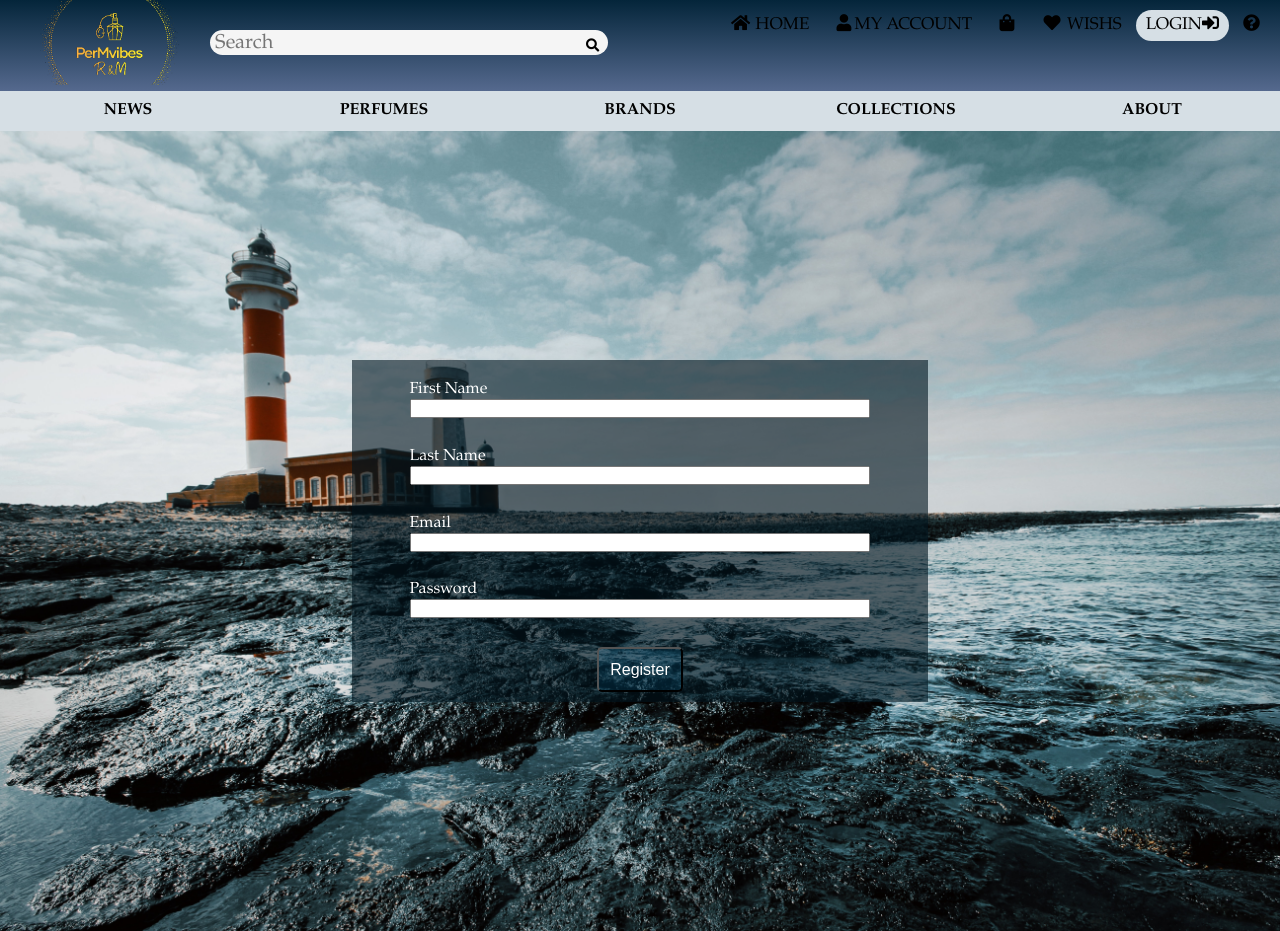
After one commit to NicsanRalucaM/Perfume-Web-Manager, a PHP site: page /register.html in a window 1280 px wide. The commit adds this page. Run offline with PHP 8.4, Linux system fonts and the light colour scheme.

Commit message:
login+register

```diff
--- /dev/null
+++ b/PerMvar1/register.css
@@ -0,0 +1,68 @@
+* {
+    box-sizing: border-box;
+
+}
+.full-screen-container {
+    background-image: url("imagesRegister/4.jpg");
+    height: 100vh;
+    width: 100vw;
+    background-size: cover;
+    background-position: center;
+    display: flex;
+    justify-content: center;
+    align-items: center;
+}
+
+.register-container {
+    background-color: hsla(201, 100%, 6%, 0.6);
+    padding-top: 20px;
+    padding-bottom: 10px;
+    width: 45%;
+}
+
+.form-element {
+    display: flex;
+    flex-direction: column;
+    margin-left: 10%;
+    margin-right: 10%;
+    margin-bottom: 5%;
+}
+
+.form-element label {
+    color: white;
+    font-weight: lighter;
+    font-size: 100%;
+    margin-bottom: 0%;
+}
+.register-button
+{
+    display: flex;
+    flex-direction: column;
+    align-items: center;
+}
+.register-button button{
+    padding: 2% 2%;
+    border-radius: 5px;
+    background-color: hsla(201, 100%, 50%, 0.1);
+    outline: none;
+    font-size: 100%;
+    color: white;
+    margin-top: 0%;
+    cursor: pointer;
+
+
+}
+
+@media (max-width: 650px) {
+
+    .full-screen-container .register-container,.full-screen-container .register-container .form-element label,.full-screen-container .register-container .register-button {
+        font-size: calc(16px + (24 - 16) * (100vw - 400px) / (650 - 400));
+    }
+    .register-button button{
+
+        padding: 1px 1px;
+        border-radius: 3px;
+        font-size: calc(16px + (24 - 16) * (100vw - 400px) / (650 - 400));
+    }
+
+}
--- /dev/null
+++ b/PerMvar1/register.html
@@ -0,0 +1,110 @@
+
+<!DOCTYPE html>
+<html lang="en">
+<head>
+    <meta charset="UTF-8">
+    <meta http-equiv="X-UA-Compatible" content="IE=edge">
+    <meta name="viewport" content="width=device-width, initial-scale=1.0">
+
+    <title>PerMvibes</title>
+    <link rel="stylesheet" href="topbar.css">
+    <link rel="stylesheet" href="register.css">
+    <link rel="stylesheet" href="footer.css">
+
+    <link href="https://fonts.googleapis.com/icon?family=Material+Icons+Outlined" rel="stylesheet">
+    <link rel="stylesheet" href="https://fonts.googleapis.com/css?family=Quicksand:100,300,500">
+    <link rel="stylesheet" href="https://cdnjs.cloudflare.com/ajax/libs/font-awesome/4.7.0/css/font-awesome.min.css">
+    <link rel="stylesheet" href="https://cdnjs.cloudflare.com/ajax/libs/font-awesome/5.15.3/css/all.min.css"/>
+    <title>Register</title>
+</head>
+<body>
+<div class="bar">
+    <div class="navbar">
+        <div class="logo">
+            <img src="imagesLogo/logo.png" alt="logo">
+        </div>
+
+        <div class="wrapper">
+            <div class="searchBar">
+                <input id="searchQueryInput" type="text" name="searchQueryInput" placeholder="Search" value=""/>
+                <button id="searchQuerySubmit" type="submit" name="searchQuerySubmit">
+                    <i class="fa fa-search"></i>
+                </button>
+            </div>
+        </div>
+        <div class="col">
+            <nav>
+                <input type="checkbox" id="check">
+                <label for="check" class="checkbtn">
+                    <i class="fas fa-bars"></i>
+                </label>
+                <ul>
+                    <li><a href="news.html"><i class="fa fa-fw fa-home"></i> Home</a></li>
+                    <li><a href="#"><i class="fa fa-fw fa-user"></i>My Account</a></li>
+                    <li><a href="#"><i class="fa fa-fw fa-shopping-bag"></i> </a></li>
+                    <li><a href="#"><i class="fa fa-fw fa-heart"></i> Wishs </a></li>
+                    <li><a class="active" href="login.html">Login<i class="fas fa-sign-in-alt"></i></a></li>
+                    <li><a href="help.html"><i class="fa fa-question-circle" aria-hidden="true"></i></a></li>
+                </ul>
+            </nav>
+        </div>
+    </div>
+</div>
+
+<div class="topbar">
+    <div class="row">
+        <div class="column"><a href="news.html"><b>NEWS</b></a></div>
+        <div class="column"><a href="#"><b>PERFUMES</b></a></div>
+        <div class="column"><a href="#"><b>BRANDS</b></a></div>
+        <div class="column"><a href="#"><b>COLLECTIONS</b></a></div>
+        <div class="column"><a href="about.html"> <b>ABOUT</b></a></div>
+    </div>
+</div>
+
+<div class="full-screen-container">
+    <div class="register-container">
+        <form method="post" action="register.php" name="signup-form">
+            <div class="form-element">
+                <label>First Name</label>
+                <input type="text" name="firstname" pattern="[a-zA-Z0-9]+" required/>
+            </div>
+            <div class="form-element">
+                <label>Last Name</label>
+                <input type="text" name="lastname" pattern="[a-zA-Z0-9]+" required/>
+            </div>
+            <div class="form-element">
+                <label>Email</label>
+                <input type="email" name="email" required/>
+            </div>
+            <div class="form-element">
+                <label>Password</label>
+                <input type="password" name="password" required/>
+            </div>
+            <div class="register-button">
+                <button type="submit" name="register" value="register">Register</button>
+            </div>
+        </form>
+
+
+
+    </div>
+
+</div>
+
+<div class="open_grepper_editor" title="Edit & Save To Grepper"></div>
+</body>
+</html>
+<script>
+    function errorMessage() {
+        var error = document.getElementById("error")
+        if (isNaN(document.getElementById("register").value))
+        {
+
+            // Changing content and color of content
+            error.textContent = "Please enter a valid number"
+            error.style.color = "red"
+        } else {
+            error.textContent = ""
+        }
+    }
+</script>
```
Also changed, not shown: PerMvar1/config.php (added, +25 -0 lines), PerMvar1/login.css (+43 -6 lines), PerMvar1/login.html (+11 -4 lines), PerMvar1/login.php (added, +26 -0 lines), PerMvar1/register.php (added, +44 -0 lines), PerMvar1/imagesRegister/2.jpg (added), PerMvar1/imagesRegister/3.jpg (added), PerMvar1/imagesRegister/4.jpg (added), PerMvar1/imagesRegister/5.jpg (added), 1 other file.
